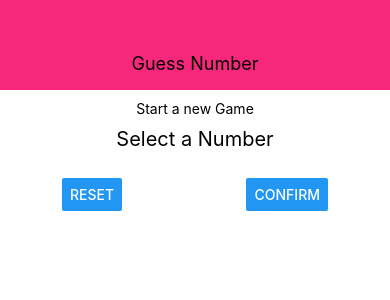
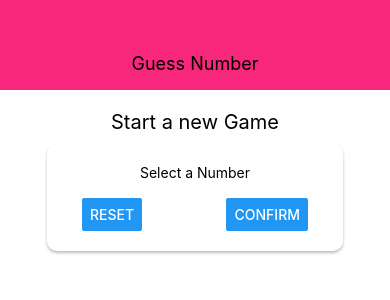
Before and after one commit to MiyuruCG/ReacctNative-2ndApp, a React Native app: screen / in a window 390 px wide. Shown: the top 300 px of the page. Built offline with nearby package versions, Linux system fonts and the light colour scheme.

Commit message:
style the inout container

```diff
--- a/screen/StartGameScreen.js
+++ b/screen/StartGameScreen.js
@@ -4,9 +4,9 @@ import { View, StyleSheet, Text, TextInput, Button } from "react-native";
 const StartGameScreen = (props) => {
   return (
     <View style={styles.screen}>
-      <Text>Start a new Game</Text>
+      <Text style={styles.title}>Start a new Game</Text>
       <View style={styles.inputContainer}>
-        <Text style={styles.title}>Select a Number</Text>
+        <Text>Select a Number</Text>
         <TextInput />
         <View style={styles.buttonsContainer}>
           <Button title="Reset" onPress={() => {}} />
@@ -31,6 +31,17 @@ const styles = StyleSheet.create({
     width: 300,
     maxWidth: "80%",
     alignItems: "center",
+    //ios shadow
+    shadowColor: "#000",
+    shadowOffset: { width: 0, height: 2 },
+    shadowRadius: 3,
+    shadowOpacity: 0.26,
+    //android shadow
+    elevation: 5,
+
+    backgroundColor: "#fff",
+    padding: 20,
+    borderRadius: 10,
   },
   buttonsContainer: {
     flexDirection: "row",
```
